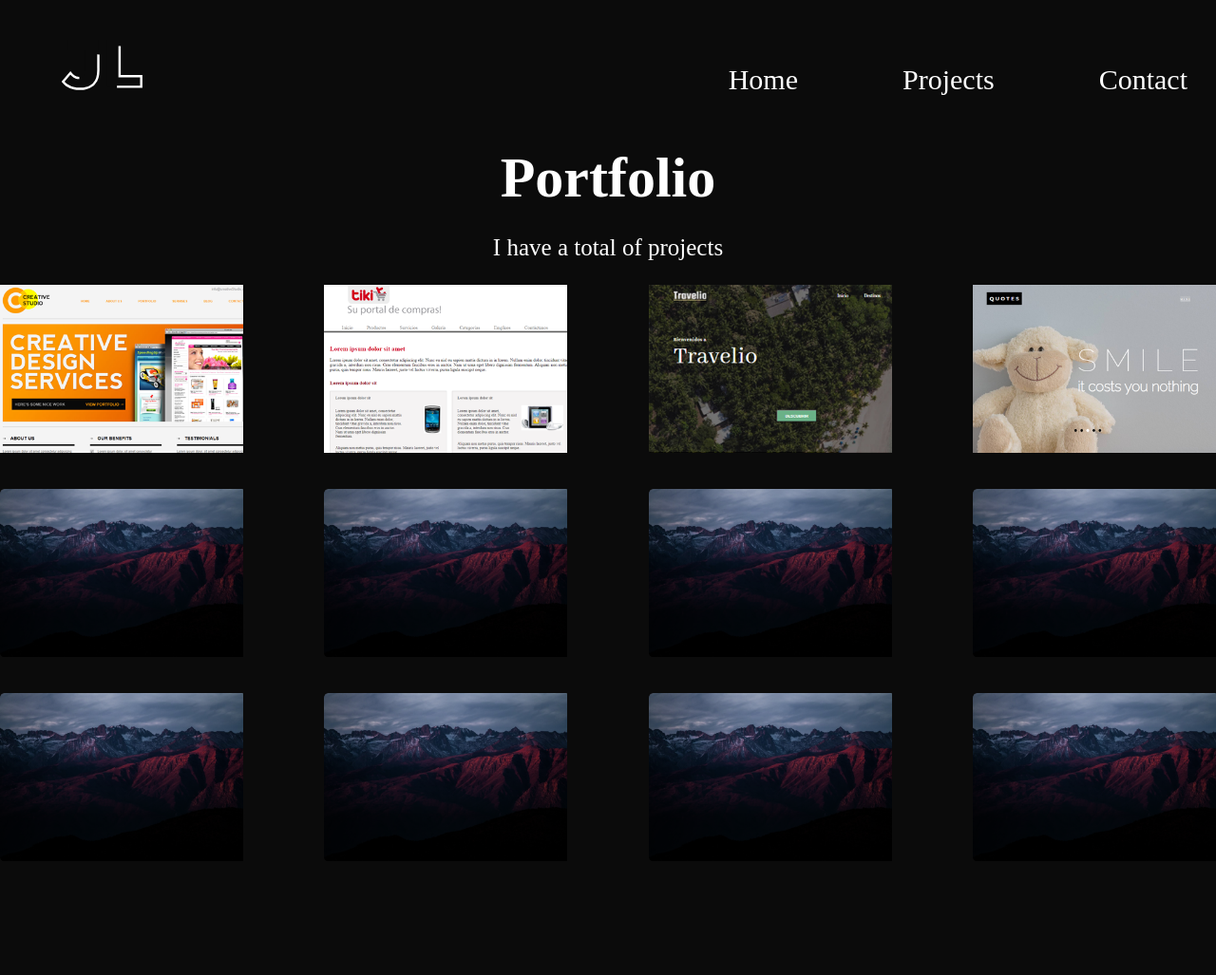
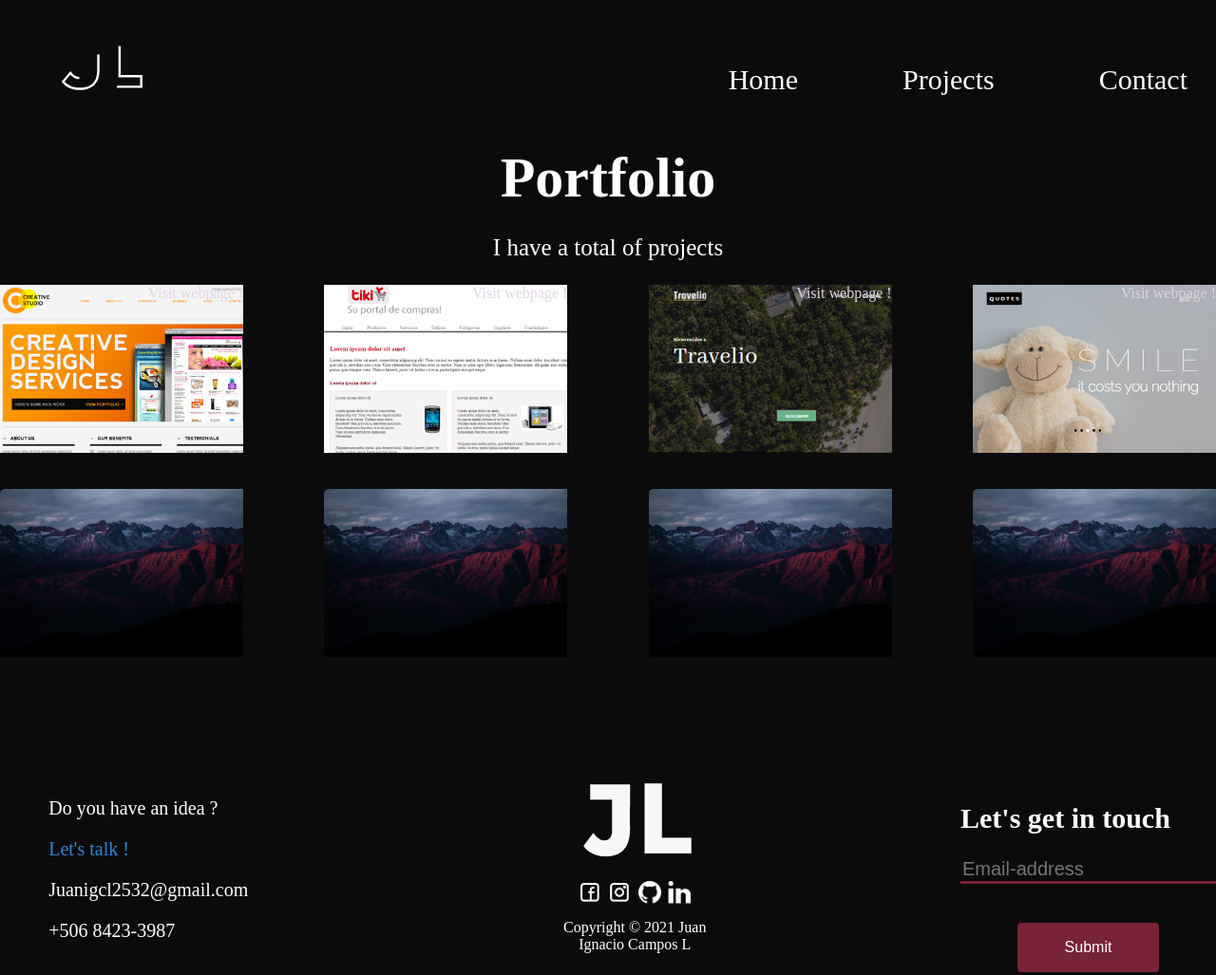
Before and after one commit to JLedezmaC/Portfolio-Ignacio.github.io, a website: page portfolio.html in a window 1280 px wide. Shown: the top 1027 px of the page at 95% size. Drawn offline with Linux system fonts and the light colour scheme; no server answers; a web font is replaced by a local one.

Commit message:
Hago cambios en la estructuracion

```diff
--- a/portfolio.html
+++ b/portfolio.html
@@ -47,19 +47,22 @@
           <div class="first-section">
             <div class="background-1 shake">
               <div class="category">
-                <a href="https://github.com/JLedezmaC?tab=repositories&q=&type=public&language="></a>
+                <a href="https://jledezmac.github.io/Creative-studio.github.io/" target="_blank">Visit webpage !</a>
               </div>
             </div>
             <div class="background-2 shake">
               <div class="category">
+                <a href="https://jledezmac.github.io/Examen-CSS.github.io/" target="_blank">Visit webpage !</a>
               </div>
             </div>
             <div class="background-3 shake">
               <div class="category">
+                <a href="https://jledezmac.github.io/Proyecto-Hotel-Cuatri3.github.io/index.html" target="_blank">Visit webpage !</a>
               </div>
             </div>
             <div class="background-4 shake">
               <div class="category">
+                <a href="https://jledezmac.github.io/Proyecto-css-html-/"target="_blank">Visit webpage !</a>
               </div>
             </div>
           </div>
@@ -77,24 +80,6 @@
               </div>
             </div>
             <div class="background-8 shake">
-              <div class="category">
-              </div>
-            </div>
-          </div>
-          <div class="third-section">
-            <div class="background-9 shake">
-              <div class="category">
-              </div>
-            </div>
-            <div class="background-10 shake">
-              <div class="category">
-              </div>
-            </div>
-            <div class="background-11 shake">
-              <div class="category">
-              </div>
-            </div>
-            <div class="background-12 shake">
               <div class="category">
               </div>
             </div>
--- a/sass/config/_mixin.scss
+++ b/sass/config/_mixin.scss
@@ -20,9 +20,3 @@
   width: 20%;
   justify-content: space-between;
 }
-
-@mixin HoverProjects {
-  box-shadow: 0 0 10px white,
-  0 0 20px white,
-  0 0 30px white;
-}
--- a/sass/partials/_footer.scss
+++ b/sass/partials/_footer.scss
@@ -1,6 +1,6 @@
 .footer{
   display: flex;
-  padding-top: 10%;
+  padding-top: 7%;
   padding-bottom: 5%;
 }
 
--- a/sass/partials/_main-content.scss
+++ b/sass/partials/_main-content.scss
@@ -98,6 +98,7 @@
   justify-content: space-between;
   margin-left: 6%;
   width: 100%;
+  position: relative;
 }
 
 .background-secondproject{
@@ -117,6 +118,8 @@
   width: 100%;
 }
 
+
+
 .More-projects{
   display: flex;
   justify-content: center;
--- a/sass/partials/_portfolio.scss
+++ b/sass/partials/_portfolio.scss
@@ -13,21 +13,18 @@
   padding-bottom: 69%;
 }
 
+.category a{
+  float: right;
+  text-decoration: none;
+  color: rgb(225, 212, 228);
+}
+
+
 .white-logo-p{
   padding-top: 3%;
   padding-left: 5%;
 }
-.first-section div:hover{
-  @include HoverProjects;
-}
 
-.second-section div:hover{
-  @include HoverProjects;
-}
-
-.third-section div:hover{
-  @include HoverProjects;
-}
 .background-1{
   @include backgroundProyects;
   background-image: url('../../Img/orange-website.png');
```
Also changed, not shown: public/css/styles.css.
